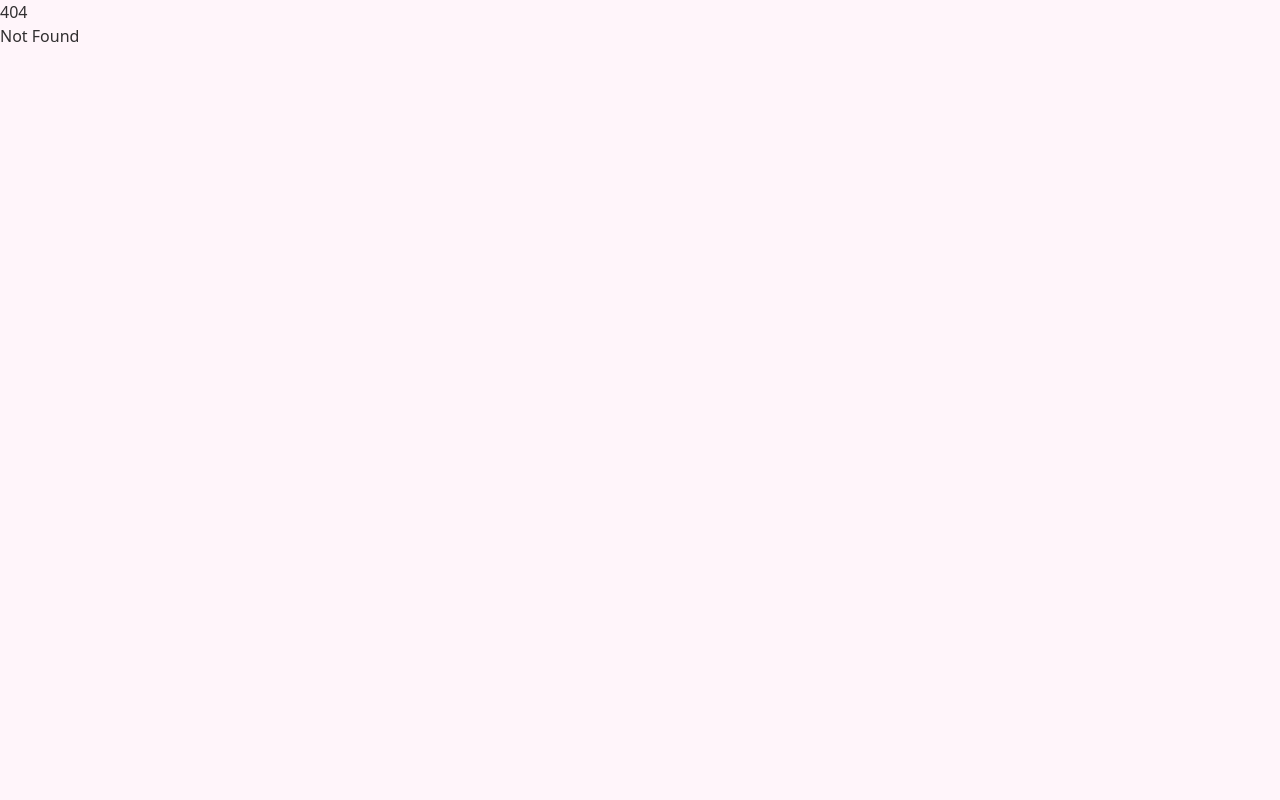
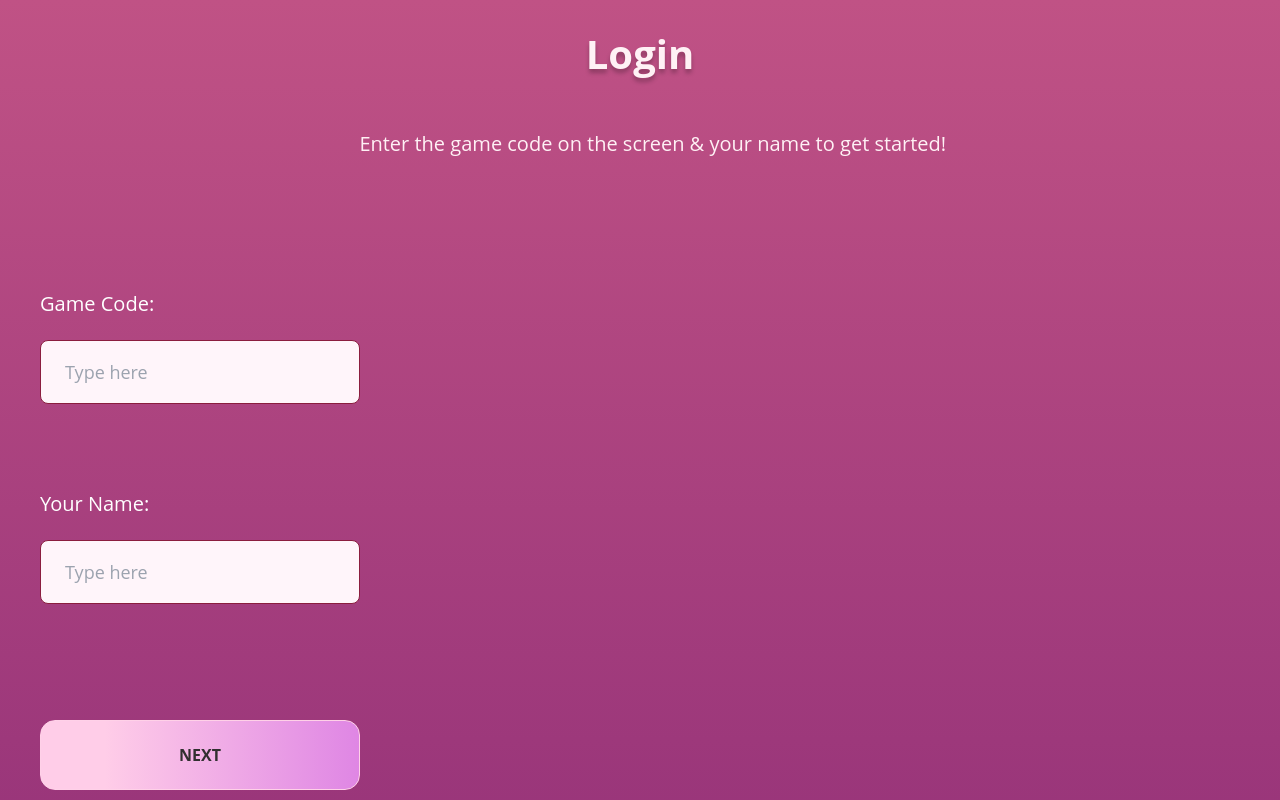
Before and after one commit to acm-projects/Besties, a SvelteKit app in the folder besties-mobile/: page /Login in a window 1280 px wide. Before the commit this address had no page. Shown: the top 800 px of the page. Built offline with nearby package versions, Linux system fonts and the light colour scheme.

Commit message:
created login screen

```diff
--- /dev/null
+++ b/besties-mobile/src/routes/Login/+page.svelte
@@ -0,0 +1,98 @@
+<script>
+    let questionOne = false;
+    function questionFunc(){
+        questionOne = true;
+    }
+
+</script>
+
+<body class="w-screen">
+    <h3 class="text-white font-bold text-4xl text-center title">Login</h3>
+    <div class="rest-of-team text-xl">Enter the game code on the screen & your name to get started!</div>
+    <div class="codeText text-white text-xl">Game Code:</div>
+    <input type="text" placeholder="Type here" class="codeField input input-secondary input-lg input-bordered w-full max-w-xs" />
+    <div class="nameText text-white text-xl">Your Name:</div>
+    <input type="text" placeholder="Type here" class="nameField input input-secondary input-lg input-bordered w-full max-w-xs" />
+    <a href="/PreGame">
+        <button class="btn pButton text-xl font-bold">Next</button>
+    </a>
+</body>
+
+<style>
+    body{
+        font-family: 'Open Sans', sans;
+        background: linear-gradient(180deg, #E36C8F -50%, #7A1E71 100%);
+        height: 1480px;
+    }
+
+    .flex {
+        display: flex;
+        /* Optional: Adjust other flex properties if needed */
+    }
+
+    .title {
+        position: absolute;
+        width: 100%; /* Adjusted for full width */
+        text-align: center;
+        top: 4.27%;
+        font-size: 40px;
+        color: #FFF1F5;
+        text-shadow: 0px 4px 4px rgba(0, 0, 0, 0.25);
+    }
+
+    .description {
+        position: absolute;
+        width: 83%; /* Adjusted for padding */
+        top: 19%;
+        left: 8%;
+        text-align: center;
+        color: #FFF1F5;
+        margin: 0 auto; /* Center in the available space */
+    }
+
+    .rest-of-team {
+        position: absolute;
+        width: 86%; /* Adjusted for padding */
+        top: 16%;
+        left: 8%;
+        line-height: 32px;
+        text-align: center;
+        color: #FFF1F5;
+        margin: 0 auto; /* Center in the available space */
+    }
+
+    .pButton{
+        background: linear-gradient(90deg, #FFCDE8 20%, #DF86E4 100%);
+        margin-left: 40px;
+        margin-top: 720px;
+        position:absolute;
+        width: 320px;
+        height: 70px;
+        border-radius: 15px;
+        font-size: 16px;
+    }
+
+    .codeText{
+        position: absolute;
+        margin-top: 290px;
+        margin-left: 40px;
+    }
+
+    .codeField{
+        position: absolute;
+        margin-top: 340px;
+        margin-left: 40px;
+    }
+
+    .nameText{
+        position: absolute;
+        margin-top: 490px;
+        margin-left: 40px;
+    }
+
+    .nameField{
+        position: absolute;
+        margin-top: 540px;
+        margin-left: 40px;
+    }
+</style>
```
